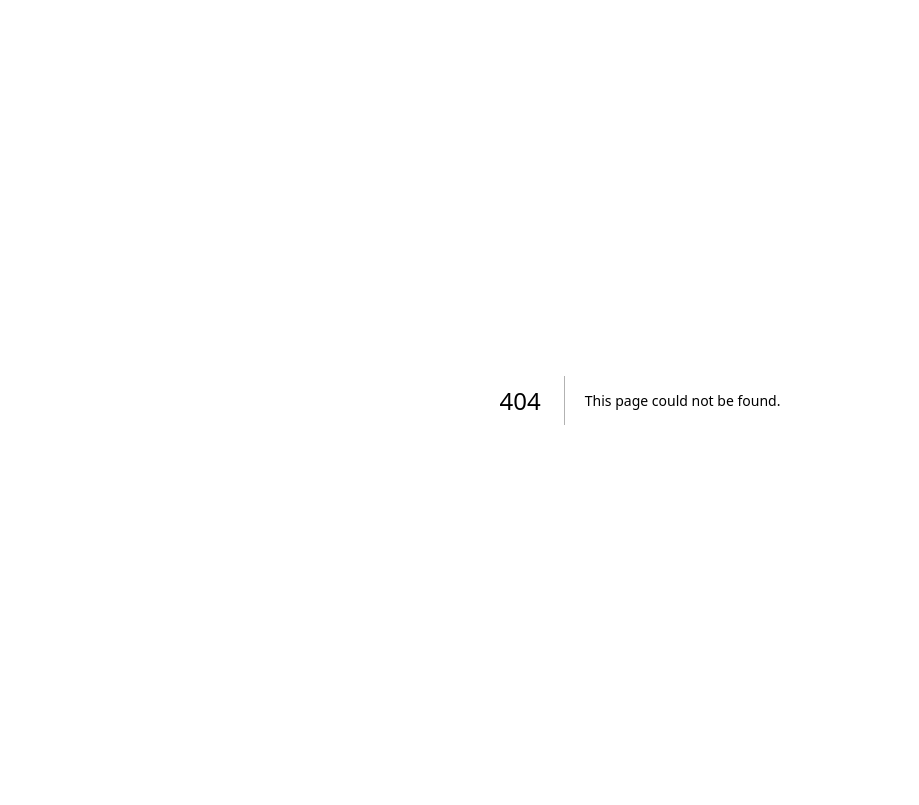
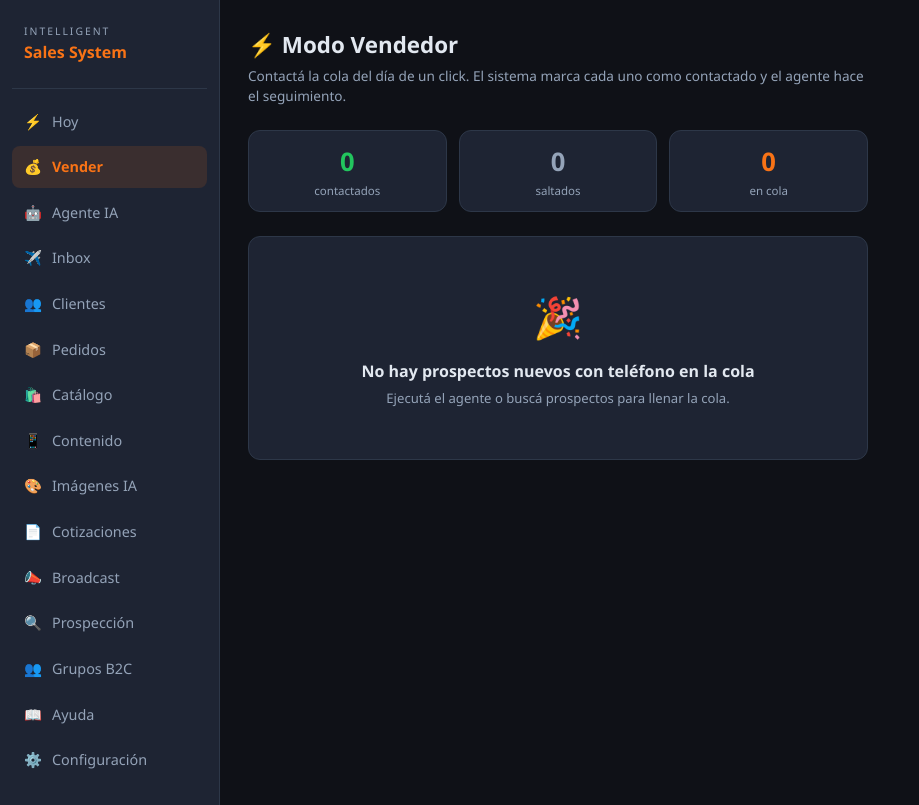
Before and after one commit to smaqueira/ISS, a Next.js app: page /admin/vender in a window 1280 px wide. Before the commit this address had no page. Shown: the whole page, without its empty margins (0-919 px from the left). Built offline with nearby package versions, Linux system fonts and the light colour scheme; no server answers; the database is empty.

Commit message:
Modo Vendedor: cola de contacto diaria de un click

```diff
--- /dev/null
+++ b/src/app/admin/vender/page.tsx
@@ -0,0 +1,147 @@
+'use client'
+import { useState, useEffect } from 'react'
+
+interface Prospecto {
+  id: string
+  name: string
+  rubro?: string
+  city?: string
+  phone?: string
+  instagram?: string
+  website?: string
+  score: number
+  type: string
+  status: string
+  notes?: string
+}
+
+export default function VenderPage() {
+  const [queue, setQueue] = useState<Prospecto[]>([])
+  const [idx, setIdx] = useState(0)
+  const [loading, setLoading] = useState(true)
+  const [contactando, setContactando] = useState(false)
+  const [hechos, setHechos] = useState(0)
+  const [saltados, setSaltados] = useState(0)
+
+  useEffect(() => { load() }, [])
+
+  async function load() {
+    const res = await fetch('/api/clients?status=nuevo')
+    const data: Prospecto[] = await res.json()
+    // Cola: solo con teléfono, mejores scores primero
+    const cola = (data || [])
+      .filter(c => c.phone)
+      .sort((a, b) => (b.score || 0) - (a.score || 0))
+    setQueue(cola)
+    setLoading(false)
+  }
+
+  const actual = queue[idx]
+
+  async function contactar() {
+    if (!actual) return
+    setContactando(true)
+    try {
+      // Traer mensaje + URL de WhatsApp
+      const res = await fetch(`/api/clients/${actual.id}/whatsapp`)
+      const data = await res.json()
+      if (data.url) {
+        window.open(data.url, '_blank')
+        // Marcar como contactado con fecha
+        await fetch(`/api/clients/${actual.id}`, {
+          method: 'PATCH',
+          headers: { 'Content-Type': 'application/json' },
+          body: JSON.stringify({ status: 'contactado', last_contact: new Date().toISOString() }),
+        })
+        setHechos(h => h + 1)
+        setIdx(i => i + 1)
+      }
+    } finally {
+      setContactando(false)
+    }
+  }
+
+  function saltar() {
+    setSaltados(s => s + 1)
+    setIdx(i => i + 1)
+  }
+
+  if (loading) return <div style={{ color: 'var(--muted)', padding: 40 }}>Cargando cola...</div>
+
+  const restantes = queue.length - idx
+
+  return (
+    <div style={{ maxWidth: 620 }}>
+      <h1 style={{ fontSize: '1.4rem', fontWeight: 700, marginBottom: 4 }}>⚡ Modo Vendedor</h1>
+      <p style={{ color: 'var(--muted)', fontSize: '0.85rem', marginBottom: 24 }}>
+        Contactá la cola del día de un click. El sistema marca cada uno como contactado y el agente hace el seguimiento.
+      </p>
+
+      {/* Progreso */}
+      <div style={{ display: 'grid', gridTemplateColumns: 'repeat(3, 1fr)', gap: 12, marginBottom: 24 }}>
+        <div className="card" style={{ textAlign: 'center', padding: '12px 8px' }}>
+          <div style={{ fontSize: '1.6rem', fontWeight: 800, color: '#22c55e' }}>{hechos}</div>
+          <div style={{ fontSize: '0.72rem', color: 'var(--muted)' }}>contactados</div>
+        </div>
+        <div className="card" style={{ textAlign: 'center', padding: '12px 8px' }}>
+          <div style={{ fontSize: '1.6rem', fontWeight: 800, color: 'var(--muted)' }}>{saltados}</div>
+          <div style={{ fontSize: '0.72rem', color: 'var(--muted)' }}>saltados</div>
+        </div>
+        <div className="card" style={{ textAlign: 'center', padding: '12px 8px' }}>
+          <div style={{ fontSize: '1.6rem', fontWeight: 800, color: 'var(--accent)' }}>{Math.max(restantes, 0)}</div>
+          <div style={{ fontSize: '0.72rem', color: 'var(--muted)' }}>en cola</div>
+        </div>
+      </div>
+
+      {!actual && (
+        <div className="card" style={{ textAlign: 'center', padding: 50 }}>
+          <div style={{ fontSize: '2.5rem', marginBottom: 12 }}>🎉</div>
+          <div style={{ fontWeight: 700, marginBottom: 6 }}>
+            {queue.length === 0 ? 'No hay prospectos nuevos con teléfono en la cola' : '¡Cola completada!'}
+          </div>
+          <div style={{ fontSize: '0.82rem', color: 'var(--muted)' }}>
+            {queue.length === 0
+              ? 'Ejecutá el agente o buscá prospectos para llenar la cola.'
+              : `Contactaste ${hechos} prospectos hoy. El agente se encarga del seguimiento.`}
+          </div>
+        </div>
+      )}
+
+      {actual && (
+        <div className="card" style={{ padding: 28 }}>
+          <div style={{ display: 'flex', justifyContent: 'space-between', alignItems: 'flex-start', marginBottom: 16 }}>
+            <div>
+              <div style={{ fontSize: '1.25rem', fontWeight: 800, marginBottom: 4 }}>{actual.name}</div>
+              <div style={{ fontSize: '0.82rem', color: 'var(--muted)' }}>
+                {actual.rubro || 'sin rubro'} · {actual.city || 'sin zona'}
+              </div>
+            </div>
+            <div style={{ textAlign: 'center' }}>
+              <div style={{ fontSize: '1.8rem', fontWeight: 800, color: actual.score >= 75 ? '#22c55e' : '#eab308' }}>{actual.score}</div>
+              <div style={{ fontSize: '0.65rem', color: 'var(--muted)' }}>score</div>
+            </div>
+          </div>
+
+          <div style={{ background: 'var(--bg)', borderRadius: 10, padding: '12px 16px', marginBottom: 20, fontSize: '0.85rem' }}>
+            <div style={{ marginBottom: 4 }}>📱 {actual.phone}</div>
+            {actual.instagram && <div style={{ marginBottom: 4 }}>📷 {actual.instagram}</div>}
+            {actual.website && <div style={{ marginBottom: 4 }}>🔗 {actual.website}</div>}
+            {actual.notes && <div style={{ color: 'var(--muted)', fontSize: '0.78rem' }}>📍 {actual.notes}</div>}
+          </div>
+
+          <div style={{ display: 'flex', gap: 10 }}>
+            <button onClick={saltar} className="btn btn-ghost" style={{ flex: 1, justifyContent: 'center', padding: 14 }}>
+              ⏭ Saltar
+            </button>
+            <button onClick={contactar} disabled={contactando} className="btn btn-primary" style={{ flex: 2, justifyContent: 'center', padding: 14, fontSize: '0.95rem' }}>
+              {contactando ? '⏳ Abriendo...' : '💬 Contactar por WhatsApp'}
+            </button>
+          </div>
+          <p style={{ fontSize: '0.72rem', color: 'var(--muted)', marginTop: 12, textAlign: 'center' }}>
+            Al contactar se abre WhatsApp con el mensaje listo y se marca como contactado automáticamente.
+          </p>
+        </div>
+      )}
+    </div>
+  )
+}
--- a/src/components/layout/Sidebar.tsx
+++ b/src/components/layout/Sidebar.tsx
@@ -4,6 +4,7 @@ import { usePathname } from 'next/navigation'
 
 const nav = [
   { href: '/admin', label: 'Hoy', icon: '⚡' },
+  { href: '/admin/vender', label: 'Vender', icon: '💰' },
   { href: '/admin/agente', label: 'Agente IA', icon: '🤖' },
   { href: '/admin/inbox', label: 'Inbox', icon: '✈️' },
   { href: '/admin/clients', label: 'Clientes', icon: '👥' },
```
